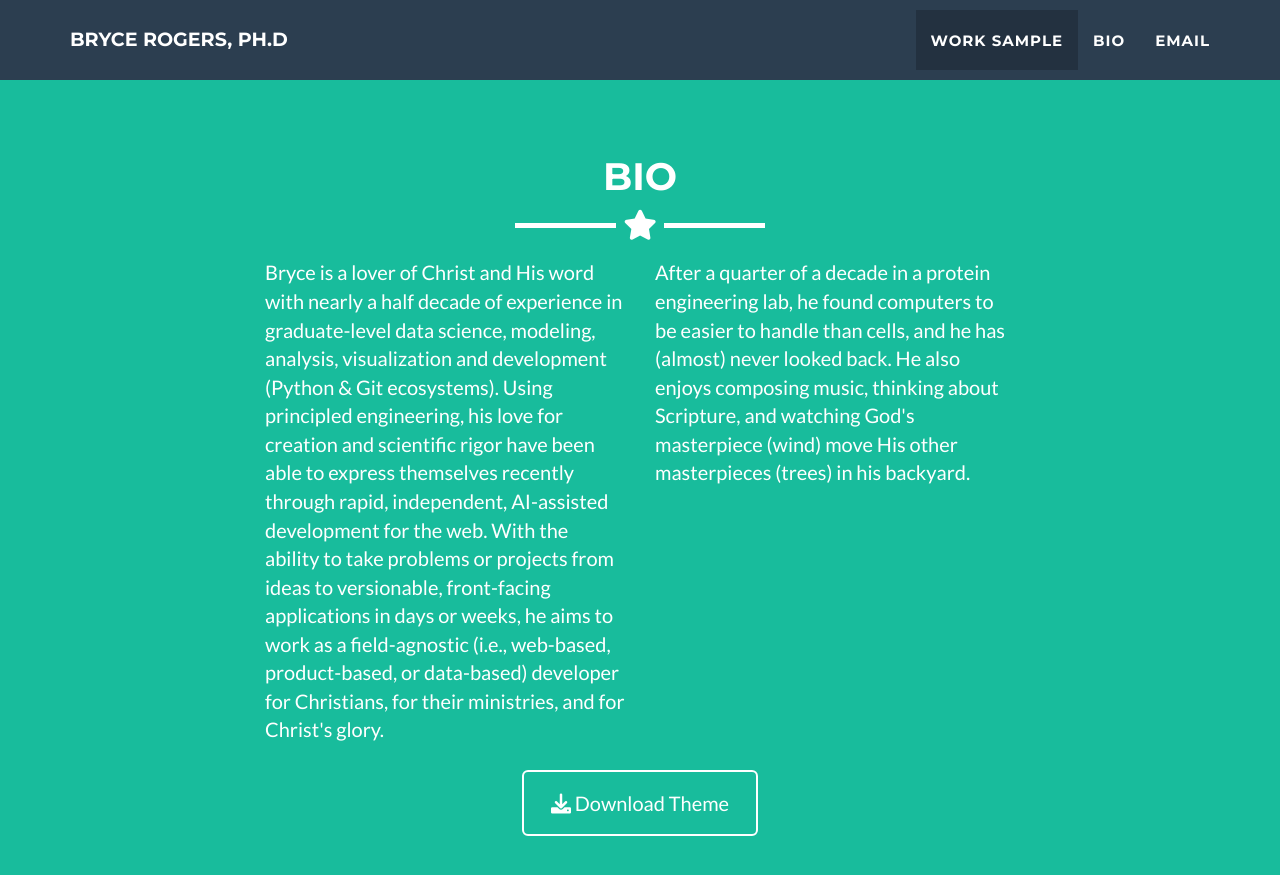
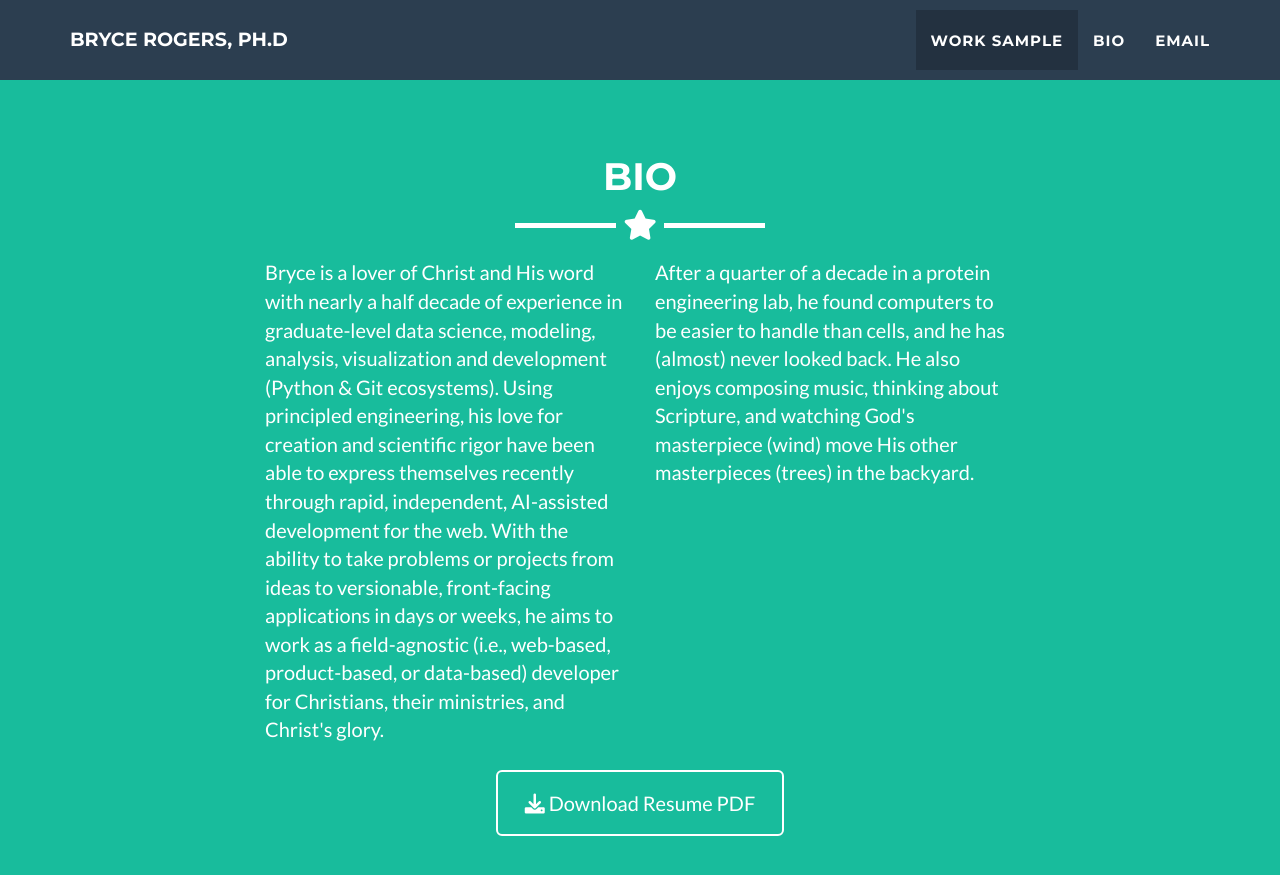
Before and after one commit to brcodes/brcodes.github.io, a Jekyll site: the page built from index.html, in a window 1280 px wide and 900 px high, scrolled down 1567 px. Shown: the top 875 px of the window. Built offline with Jekyll 4.4.1, drawn with Linux system fonts in a browser that asks for light colours.

Commit message:
Resume download

```diff
--- a/_includes/about.html
+++ b/_includes/about.html
@@ -13,16 +13,16 @@
            graduate-level data science, modeling, analysis, visualization and development (Python & Git ecosystems).
            Using principled engineering, his love for creation and scientific rigor have been able to express themselves recently through rapid, independent, AI-assisted development for the web.
            With the ability to take problems or projects from ideas to versionable, front-facing applications in days or weeks, he
-           aims to work as a field-agnostic (i.e., web-based, product-based, or data-based) developer for Christians, for their ministries, and for Christ's glory.</p>
+           aims to work as a field-agnostic (i.e., web-based, product-based, or data-based) developer for Christians, their ministries, and Christ's glory.</p>
       </div>
       <div class="col-lg-4">
         <p>After a quarter of a decade in a protein engineering lab, he found computers to be easier to handle than cells, and he has (almost) never looked back. He also enjoys composing music,
-          thinking about Scripture, and watching God's masterpiece (wind) move His other masterpieces (trees) in his backyard.
+          thinking about Scripture, and watching God's masterpiece (wind) move His other masterpieces (trees) in the backyard.
         </p>
       </div>
       <div class="col-lg-8 col-lg-offset-2 text-center">
-        <a href="https://github.com/jeromelachaud/freelancer-theme" class="btn btn-lg btn-outline">
-          <i class="fa fa-download"></i> Download Theme
+        <a href="{{ '/files/Bryce-Rogers-Resume.pdf' | relative_url }}" class="btn btn-lg btn-outline" download>
+          <i class="fa fa-download"></i> Download Resume PDF
         </a>
       </div>
     </div>
```
Also changed, not shown: files/README.md (added, +3 -0 lines), 1 other file.
